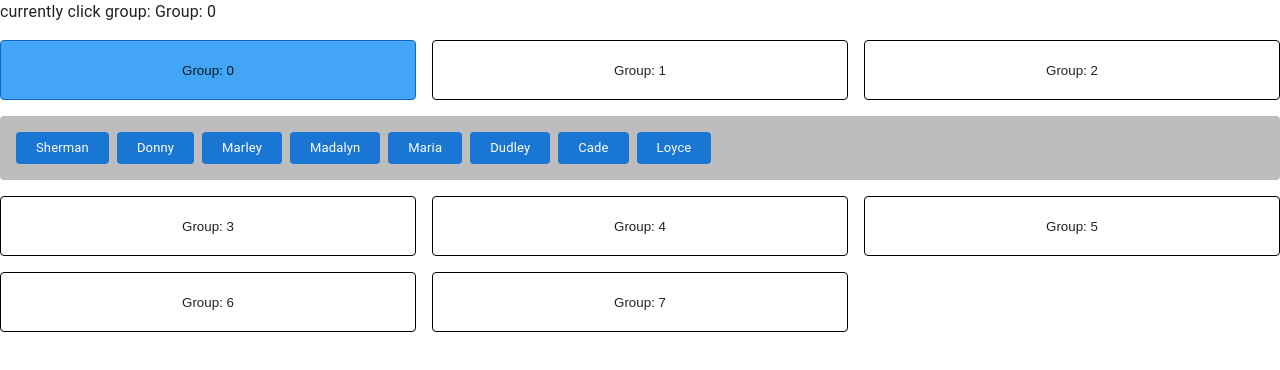
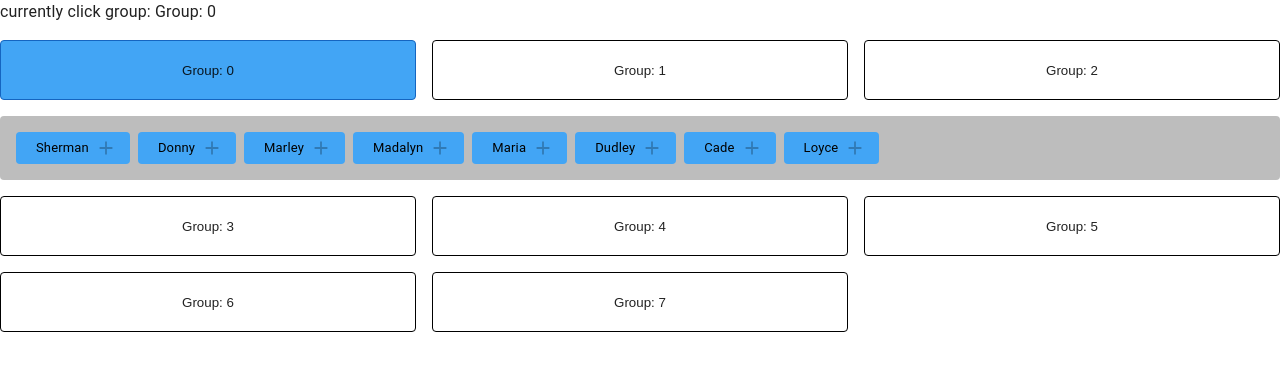
Before and after one commit to tzynwang/react-accordion-like-tags-group, a React (Create React App) app: page / in a window 1280 px wide. Both pictures are taken after a click on the button "Group: 0". Shown: the top 370 px of the page. Built offline with nearby package versions, Linux system fonts and the light colour scheme.

Commit message:
[feat] separate Tag into another component

```diff
--- /dev/null
+++ b/src/components/Common/Tag/index.tsx
@@ -0,0 +1,16 @@
+import { styled } from '@mui/material/styles';
+import Chip from '@mui/material/Chip';
+import type { TagProps } from './types';
+
+const Tag = styled(Chip, {
+  shouldForwardProp: (prop) => prop !== 'selected',
+})<TagProps>(({ theme, selected }) => ({
+  padding: '4px 8px',
+  borderRadius: '4px',
+  backgroundColor: selected
+    ? theme.palette.primary.main
+    : theme.palette.primary.light,
+  color: selected ? theme.palette.common.white : theme.palette.common.black,
+}));
+
+export default Tag;
--- /dev/null
+++ b/src/components/Common/Tag/types.d.ts
@@ -0,0 +1,5 @@
+export type { ChipProps as MuiChipProps } from '@mui/material/Chip';
+
+export interface TagProps extends MuiChipProps {
+  selected?: boolean;
+}
--- a/src/components/Common/TagGroups/index.tsx
+++ b/src/components/Common/TagGroups/index.tsx
@@ -2,7 +2,10 @@ import React, { memo, useState, useEffect } from 'react';
 import { faker } from '@faker-js/faker';
 import { chunk } from 'lodash';
 import { v4 as uuidv4 } from 'uuid';
-import { ButtonBase, Chip, Grid, Paper } from '@mui/material';
+import { ButtonBase, Grid, Paper } from '@mui/material';
+import AddIcon from '@mui/icons-material/Add';
+import CloseIcon from '@mui/icons-material/Close';
+import SingleTag from '@Components/Common/Tag';
 import type { Tag, Group, GroupsKey, MuiTheme } from './types';
 
 const GROUPS: Group[] = Array.from({ length: 8 }, (_, i) => ({
@@ -59,6 +62,7 @@ function TagGroup(): React.ReactElement {
   const [currentGroup, setCurrentGroup] = useState<GroupsKey | null>(null);
   const [currentShowTags, setCurrentTags] = useState<Tag[]>([]);
   const [currentRow, setCurrentRow] = useState<number | null>(null);
+  const [selectedTags, setSelectedTags] = useState<string[]>([]);
 
   /* Functions */
   const handleGroupClick = (clickedGroup: string, row: number) => () => {
@@ -68,6 +72,13 @@ function TagGroup(): React.ReactElement {
       setCurrentGroup(null);
     } else {
       setCurrentGroup(group);
+    }
+  };
+  const handleTagClick = (tagValue: string) => () => {
+    if (selectedTags.includes(tagValue)) {
+      setSelectedTags((prev) => prev.filter((tag) => tag !== tagValue));
+    } else {
+      setSelectedTags((prev) => [...prev, tagValue]);
     }
   };
 
@@ -156,18 +167,19 @@ function TagGroup(): React.ReactElement {
               }}
             >
               {currentShowTags.map((tag) => (
-                <Chip
+                <SingleTag
                   key={tag._id}
                   label={tag.value}
+                  deleteIcon={
+                    selectedTags.includes(tag.value) ? (
+                      <CloseIcon />
+                    ) : (
+                      <AddIcon />
+                    )
+                  }
+                  selected={selectedTags.includes(tag.value)}
+                  onDelete={handleTagClick(tag.value)}
                   className="Tag"
-                  sx={{
-                    padding: '4px 8px',
-                    backgroundColor: (theme: MuiTheme) =>
-                      theme.palette.primary.main,
-                    color: (theme: MuiTheme) =>
-                      theme.palette.primary.contrastText,
-                    borderRadius: '4px',
-                  }}
                 />
               ))}
             </Paper>
```
